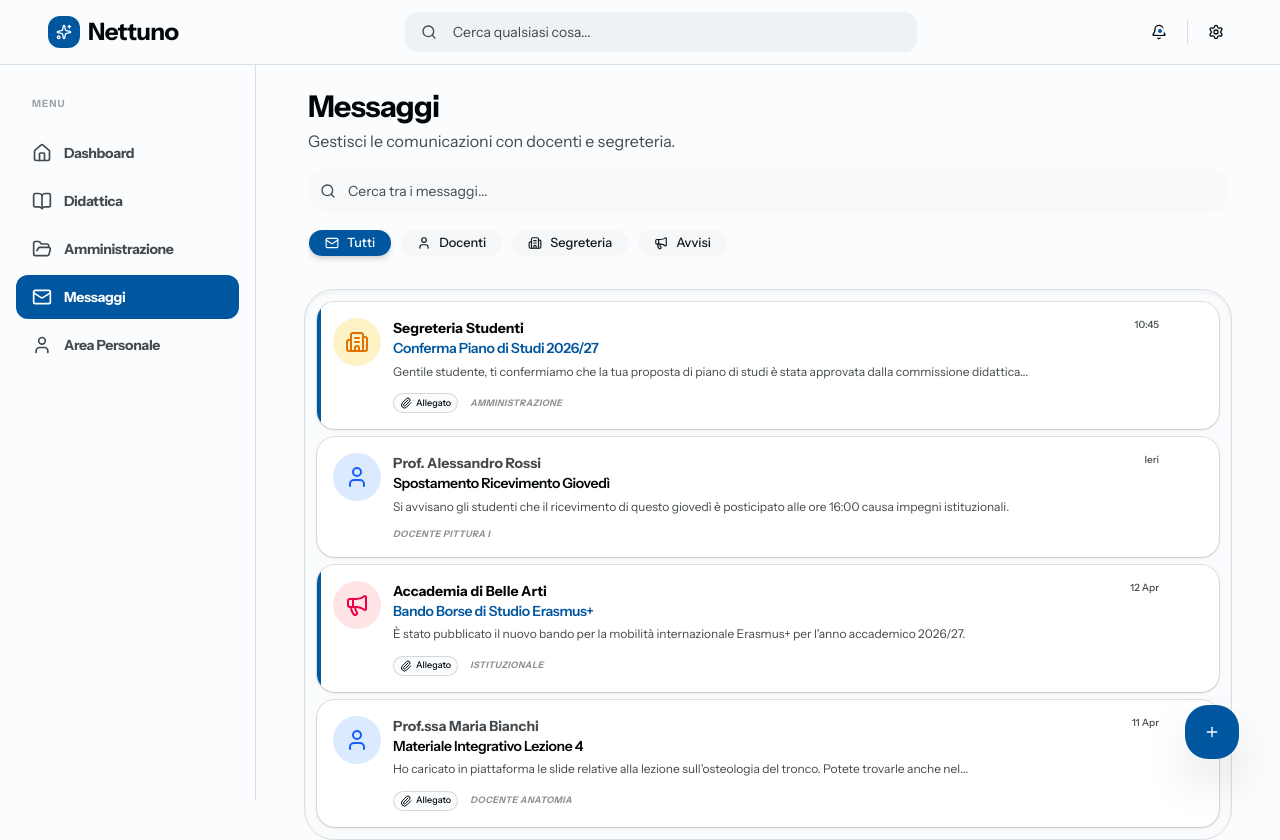
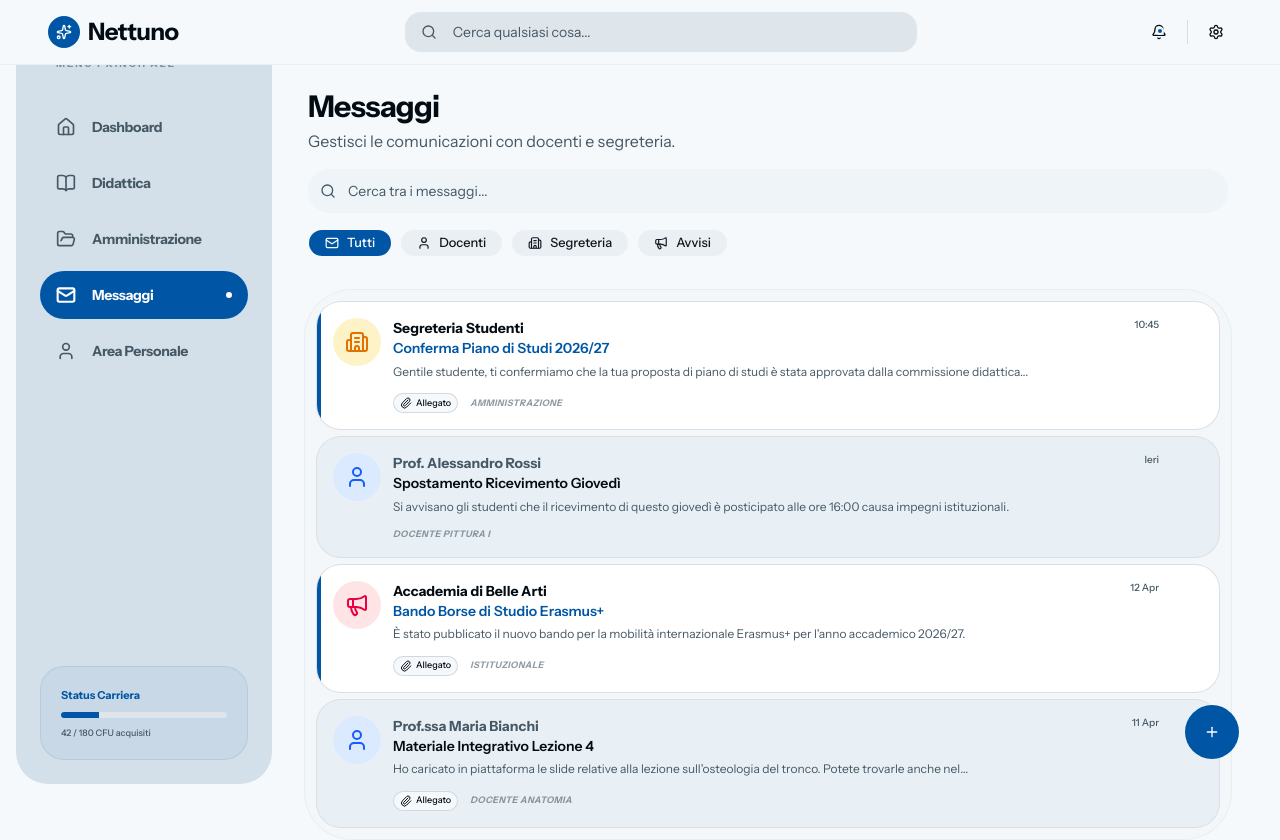
Before and after one commit to Snes00/nettuno-prototype, a Next.js app: page /messaggi in a window 1280 px wide. Built offline with nearby package versions, Linux system fonts and the light colour scheme.

Commit message:
design: implementato Material 3 Tonal Elevation (floating sidebar ripristinata)

```diff
--- a/src/app/globals.css
+++ b/src/app/globals.css
@@ -44,125 +44,96 @@
   --radius-lg: var(--radius);
   --radius-xl: calc(var(--radius) * 1.5);
   --radius-2xl: calc(var(--radius) * 2);
-  --radius-3xl: calc(var(--radius) * 2.5);
-  --radius-4xl: calc(var(--radius) * 3);
+  --radius-3xl: calc(var(--radius) * 3);
 
-  /* Ombre quasi invisibili stile Material/Flat */
-  --shadow-premium: 0 1px 3px rgba(0, 0, 0, 0.05);
+  /* Rimozione totale delle ombre */
+  --shadow-premium: none;
   --shadow-glow: none;
 }
 
 :root {
-  /* Flat Light - High Clarity */
-  --background: oklch(0.99 0.002 240);
-  --foreground: oklch(0.12 0.01 240);
-  --card: oklch(1 0 0);
-  --card-foreground: oklch(0.12 0.01 240);
-  --popover: oklch(1 0 0);
-  --popover-foreground: oklch(0.12 0.01 240);
+  /* Material 3 Light - Tonal Palette */
+  --background: oklch(0.98 0.005 240);    /* Surface */
+  --foreground: oklch(0.15 0.02 240);     /* On Surface */
+  --card: oklch(0.95 0.01 240);           /* Surface Container (Tonal elevation) */
+  --card-foreground: oklch(0.15 0.02 240);
+  --popover: oklch(0.95 0.01 240);
+  --popover-foreground: oklch(0.15 0.02 240);
 
-  --primary: oklch(0.45 0.14 250);       /* Solid Deep Blue */
+  --primary: oklch(0.45 0.15 250);        /* Primary */
   --primary-foreground: oklch(1 0 0);
 
-  --secondary: oklch(0.96 0.005 240);
-  --secondary-foreground: oklch(0.2 0.01 240);
+  --secondary: oklch(0.9 0.02 240);       /* Surface Variant */
+  --secondary-foreground: oklch(0.2 0.02 240);
 
-  --muted: oklch(0.96 0.005 240);
-  --muted-foreground: oklch(0.4 0.01 240);
+  --muted: oklch(0.92 0.01 240);
+  --muted-foreground: oklch(0.45 0.03 240);
 
-  --accent: oklch(0.94 0.01 250);
-  --accent-foreground: oklch(0.2 0.01 240);
+  --accent: oklch(0.88 0.04 250);
+  --accent-foreground: oklch(0.2 0.02 240);
 
-  --destructive: oklch(0.5 0.15 25);
+  --destructive: oklch(0.55 0.22 25);
   --destructive-foreground: oklch(1 0 0);
 
-  --border: oklch(0.9 0.005 240);
-  --input: oklch(0.9 0.005 240);
-  --ring: oklch(0.45 0.14 250);
+  --border: oklch(0.9 0.01 240);          /* Outline */
+  --input: oklch(0.9 0.01 240);
+  --ring: oklch(0.45 0.15 250);
 
-  --radius: 0.75rem; /* More standard radius for Material feel */
+  --radius: 1rem;
 
-  --chart-1: oklch(0.45 0.14 250);
-  --chart-2: oklch(0.55 0.12 200);
-  --chart-3: oklch(0.65 0.1 160);
-  --chart-4: oklch(0.75 0.08 120);
-  --chart-5: oklch(0.85 0.05 80);
-
-  --sidebar: oklch(0.99 0.002 240);
-  --sidebar-foreground: oklch(0.12 0.01 240);
-  --sidebar-primary: oklch(0.45 0.14 250);
+  --sidebar: oklch(0.95 0.01 240);        /* Navigation Rail Surface */
+  --sidebar-foreground: oklch(0.15 0.02 240);
+  --sidebar-primary: oklch(0.45 0.15 250);
   --sidebar-primary-foreground: oklch(1 0 0);
-  --sidebar-accent: oklch(0.94 0.01 250);
-  --sidebar-accent-foreground: oklch(0.2 0.01 240);
-  --sidebar-border: oklch(0.9 0.005 240);
-  --sidebar-ring: oklch(0.45 0.14 250);
+  --sidebar-accent: oklch(0.9 0.02 240);
+  --sidebar-accent-foreground: oklch(0.2 0.02 240);
+  --sidebar-border: oklch(0.9 0.01 240);
 }
 
 .dark {
-  /* Flat Dark - Professional Slate */
-  --background: oklch(0.1 0.005 240);    /* Very dark slate, not pure black */
-  --foreground: oklch(0.92 0.005 240);
-  --card: oklch(0.14 0.008 240);         /* Subtle lift */
-  --card-foreground: oklch(0.92 0.005 240);
-  --popover: oklch(0.14 0.008 240);
-  --popover-foreground: oklch(0.92 0.005 240);
+  /* Material 3 Dark - Tonal Palette */
+  --background: oklch(0.1 0.01 240);
+  --foreground: oklch(0.95 0.01 240);
+  --card: oklch(0.15 0.02 240);          /* Tonal elevation for cards */
+  --card-foreground: oklch(0.95 0.01 240);
+  --popover: oklch(0.15 0.02 240);
+  --popover-foreground: oklch(0.95 0.01 240);
 
-  --primary: oklch(0.6 0.12 250);
-  --primary-foreground: oklch(0.05 0.005 240);
+  --primary: oklch(0.7 0.12 250);
+  --primary-foreground: oklch(0.1 0.01 240);
 
-  --secondary: oklch(0.16 0.01 240);
-  --secondary-foreground: oklch(0.92 0.005 240);
+  --secondary: oklch(0.2 0.02 240);
+  --secondary-foreground: oklch(0.95 0.01 240);
 
-  --muted: oklch(0.16 0.01 240);
-  --muted-foreground: oklch(0.6 0.01 240);
+  --muted: oklch(0.2 0.02 240);
+  --muted-foreground: oklch(0.65 0.02 240);
 
-  --accent: oklch(0.2 0.02 250);
-  --accent-foreground: oklch(0.92 0.005 240);
+  --accent: oklch(0.25 0.03 250);
+  --accent-foreground: oklch(0.95 0.01 240);
 
-  --destructive: oklch(0.5 0.15 25);
-  --destructive-foreground: oklch(0.92 0.005 240);
+  --destructive: oklch(0.55 0.18 25);
+  --destructive-foreground: oklch(0.95 0.01 240);
 
-  --border: oklch(0.18 0.01 240);
-  --input: oklch(0.18 0.01 240);
-  --ring: oklch(0.6 0.12 250);
+  --border: oklch(0.25 0.02 240);
+  --input: oklch(0.25 0.02 240);
+  --ring: oklch(0.7 0.12 250);
 
-  --sidebar: oklch(0.1 0.005 240);
-  --sidebar-foreground: oklch(0.92 0.005 240);
-  --sidebar-primary: oklch(0.6 0.12 250);
-  --sidebar-primary-foreground: oklch(0.05 0.005 240);
-  --sidebar-accent: oklch(0.16 0.01 240);
-  --sidebar-accent-foreground: oklch(0.92 0.005 240);
-  --sidebar-border: oklch(0.18 0.01 240);
-  --sidebar-ring: oklch(0.6 0.12 250);
+  --sidebar: oklch(0.12 0.015 240);
 }
 
 @layer base {
   * {
-    @apply border-border outline-ring/50 selection:bg-primary/20 selection:text-primary;
+    @apply border-border/40 selection:bg-primary/20 selection:text-primary shadow-none!;
   }
   body {
     @apply bg-background text-foreground transition-all duration-300;
-    text-rendering: optimizeLegibility;
-    -webkit-font-smoothing: antialiased;
   }
   html {
     @apply font-sans antialiased;
   }
-
-  h1, h2, h3, h4 {
-    @apply tracking-tight font-bold text-foreground;
-  }
 }
 
 @layer components {
-  .glass-card {
-    @apply bg-card border border-border; /* Flattened glass card */
-  }
-
-  .text-gradient {
-    @apply text-primary; /* Removed gradient for flat look */
-  }
-
   .touch-target {
     @apply min-h-[48px] min-w-[48px] flex items-center justify-center;
   }
--- a/src/components/layout/BottomNav.tsx
+++ b/src/components/layout/BottomNav.tsx
@@ -38,8 +38,8 @@ export function BottomNav() {
 
   return (
     <>
-      {/* Mobile Bottom Nav - Flat Style */}
-      <nav className="fixed bottom-0 left-0 right-0 z-50 flex h-16 items-center justify-around border-t bg-background md:hidden shadow-none">
+      {/* Mobile Bottom Nav - Material 3 Flat */}
+      <nav className="fixed bottom-0 left-0 right-0 z-50 flex h-16 items-center justify-around border-t bg-background md:hidden">
         {items.map((item) => {
           const Icon = item.icon;
           const isActive = pathname === item.href;
@@ -54,10 +54,10 @@ export function BottomNav() {
               )}
             >
               <div className={cn(
-                "px-4 py-1 rounded-full transition-colors",
+                "px-5 py-1 rounded-full transition-colors",
                 isActive ? "bg-primary/10" : "bg-transparent"
               )}>
-                <Icon className="h-5 w-5" />
+                <Icon className={cn("h-5 w-5", isActive && "stroke-[2.5px]")} />
               </div>
               <span className="text-[10px] uppercase font-bold tracking-wider">{item.label.split(' ')[0]}</span>
             </Link>
@@ -65,10 +65,10 @@ export function BottomNav() {
         })}
       </nav>
 
-      {/* Desktop Sidebar - Flat Style */}
-      <nav className="hidden fixed left-0 top-16 bottom-0 w-64 border-r bg-background md:flex flex-col p-4 gap-1 z-40">
-        <div className="px-4 py-4">
-           <p className="text-[10px] font-bold uppercase tracking-widest text-muted-foreground/50">Menu</p>
+      {/* Desktop Floating Side Dock - Material 3 Style */}
+      <nav className="hidden fixed left-4 top-4 bottom-4 w-64 rounded-[2rem] bg-secondary md:flex flex-col p-6 gap-2 z-40">
+        <div className="px-4 py-4 mb-2">
+           <p className="text-[10px] font-black uppercase tracking-[0.2em] text-muted-foreground/60">Menu Principale</p>
         </div>
         {items.map((item) => {
           const Icon = item.icon;
@@ -79,17 +79,28 @@ export function BottomNav() {
               key={item.href}
               href={item.href}
               className={cn(
-                "flex items-center gap-3 px-4 py-3 rounded-lg transition-all",
+                "group flex items-center gap-4 px-4 py-3.5 rounded-2xl transition-all",
                 isActive
                   ? "bg-primary text-primary-foreground font-bold"
-                  : "text-muted-foreground hover:bg-muted"
+                  : "text-muted-foreground hover:bg-black/5 dark:hover:bg-white/5"
               )}
             >
-              <Icon className="h-5 w-5" />
+              <Icon className={cn("h-5 w-5 transition-transform group-hover:scale-110", isActive && "stroke-[2.5px]")} />
               <span className="text-sm font-bold tracking-tight">{item.label}</span>
+              {isActive && (
+                <div className="ml-auto h-1.5 w-1.5 rounded-full bg-primary-foreground" />
+              )}
             </Link>
           );
         })}
+
+        <div className="mt-auto p-5 rounded-[1.5rem] bg-primary/5 border border-primary/10">
+           <p className="text-[11px] font-bold text-primary mb-2">Status Carriera</p>
+           <div className="h-1.5 w-full bg-muted rounded-full overflow-hidden">
+              <div className="h-full w-[23%] bg-primary" />
+           </div>
+           <p className="text-[9px] text-muted-foreground mt-2 font-medium">42 / 180 CFU acquisiti</p>
+        </div>
       </nav>
     </>
   );
```
